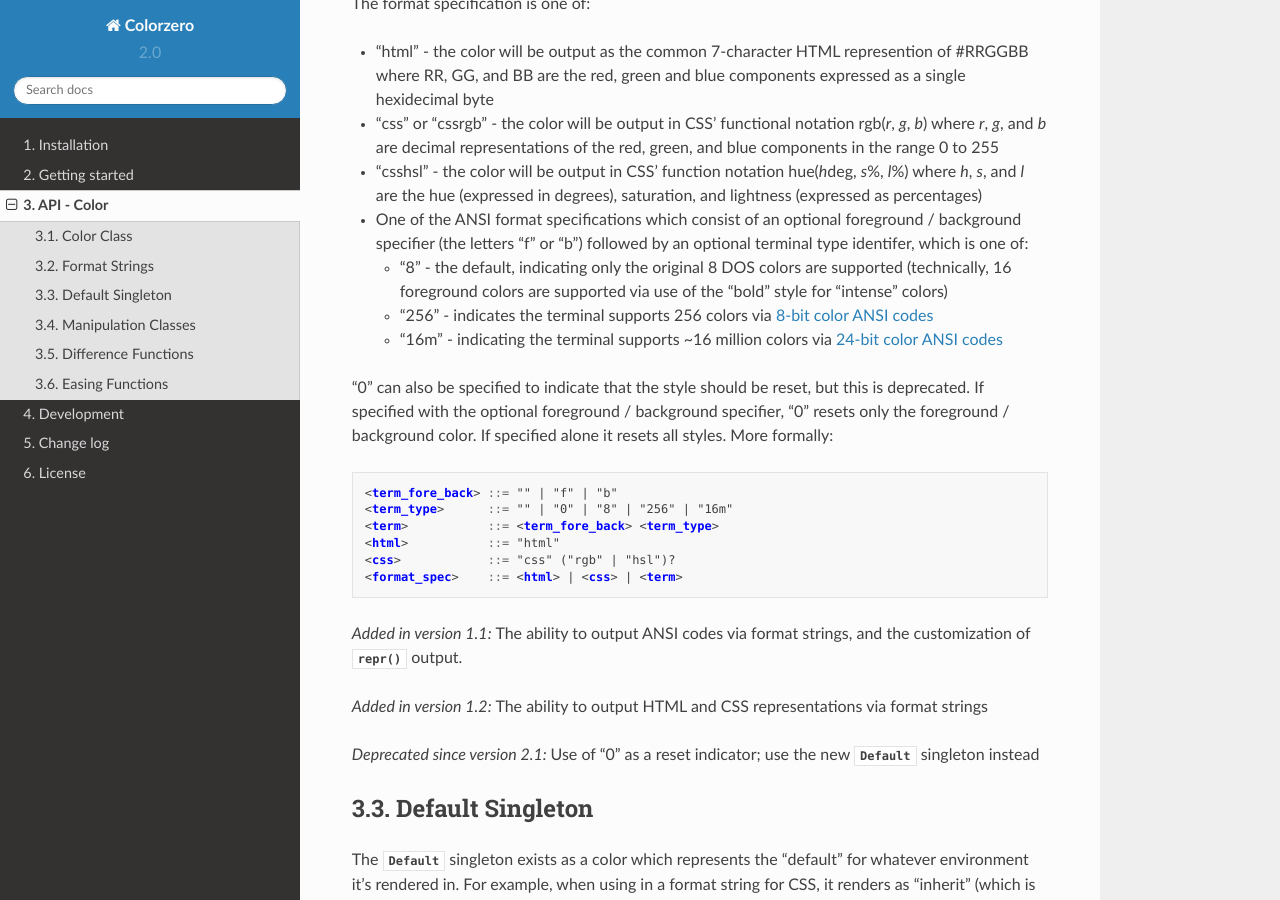
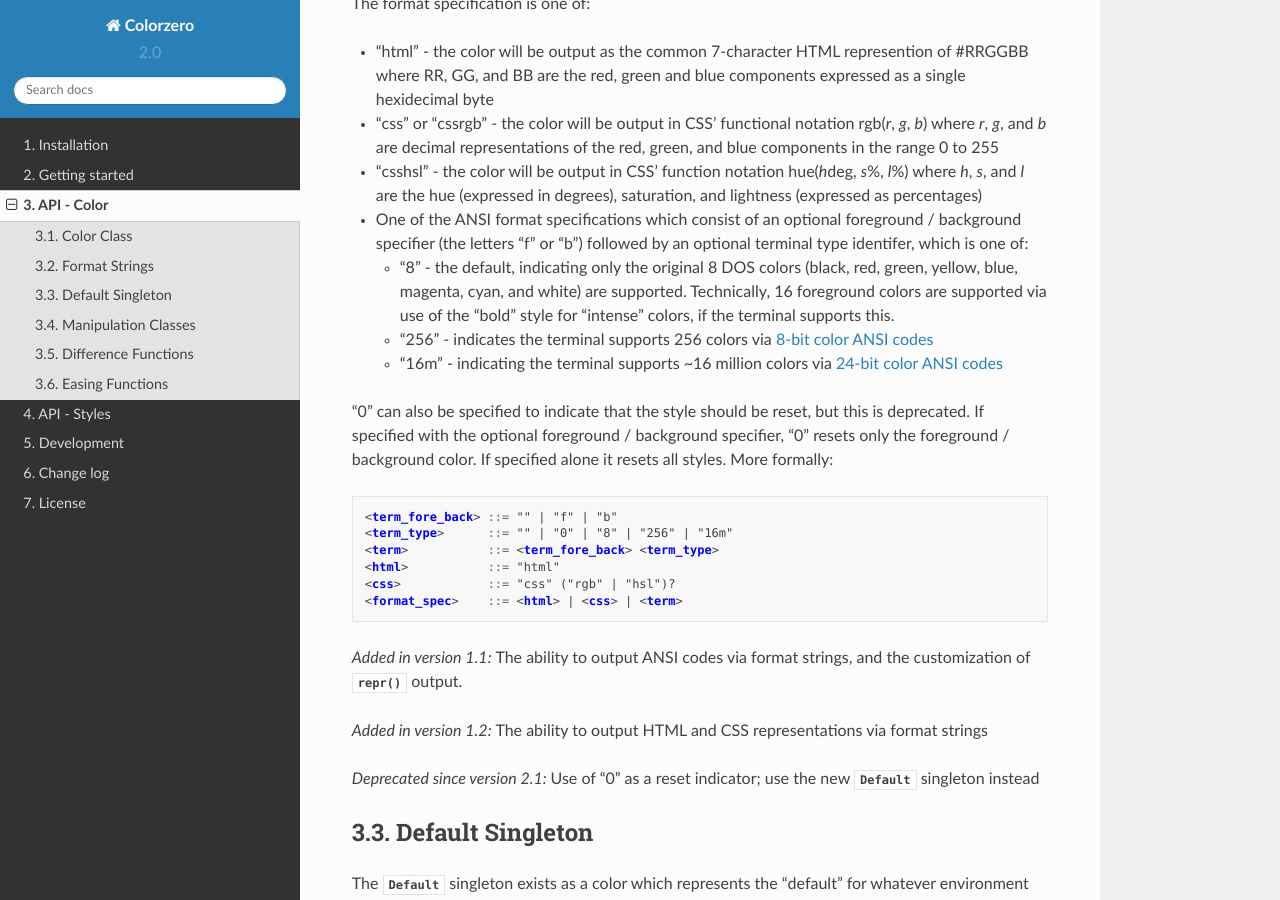
Before and after one commit to waveform80/colorzero, a Sphinx documentation site: the page built from docs/api_color.rst, in a window 1280 px wide and 900 px high, scrolled down 929 px. Built offline with Sphinx 7.4.7 and the Read the Docs theme 2.0.0, drawn with Linux system fonts in a browser that asks for light colours; formulas are drawn with MathJax 3.

Commit message:
Add style module to API docs
And fix up inheritance of classes in the docs (no idea why True is the
default there...)

```diff
--- a/docs/api_color.rst
+++ b/docs/api_color.rst
@@ -71,9 +71,10 @@
   / background specifier (the letters "f" or "b") followed by an optional
   terminal type identifer, which is one of:
 
-  - "8" - the default, indicating only the original 8 DOS colors are supported
-    (technically, 16 foreground colors are supported via use of the "bold"
-    style for "intense" colors)
+  - "8" - the default, indicating only the original 8 DOS colors (black, red,
+    green, yellow, blue, magenta, cyan, and white) are supported. Technically,
+    16 foreground colors are supported via use of the "bold" style for
+    "intense" colors, if the terminal supports this.
 
   - "256" - indicates the terminal supports 256 colors via `8-bit color ANSI
     codes`_
--- a/docs/conf.py
+++ b/docs/conf.py
@@ -51,6 +51,7 @@
 # -- Autodoc options ---------------------------------------------------------
 
 autodoc_member_order = 'groupwise'
+autodoc_inherit_docstrings = False
 autodoc_default_options = {
     'members': True,
 }
--- a/docs/index.rst
+++ b/docs/index.rst
@@ -16,6 +16,7 @@
     install
     quickstart
     api_color
+    api_style
     development
     changelog
     license
```
